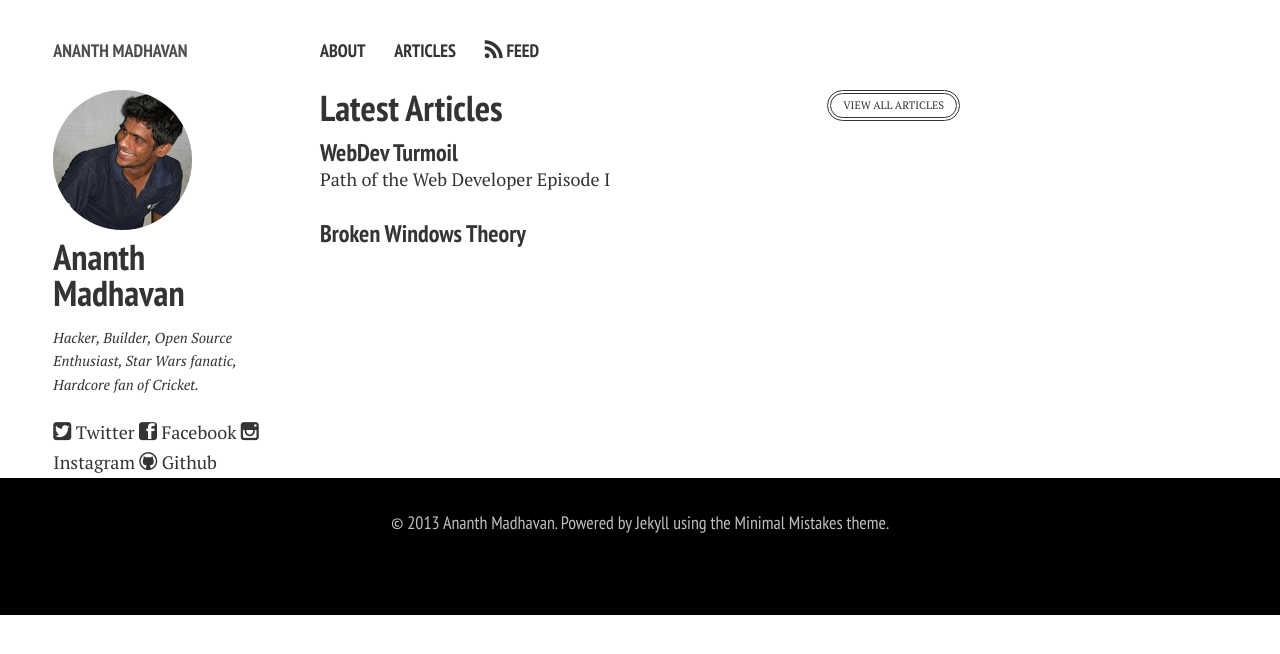
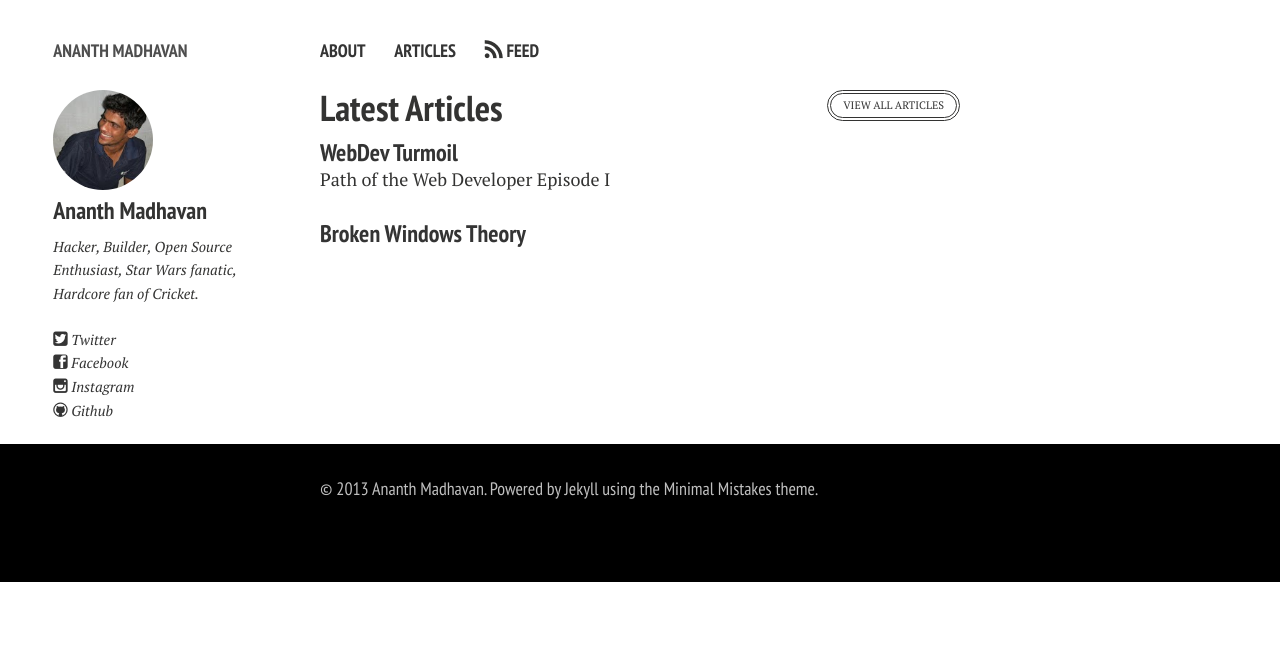
Before and after one commit to ananth99/ananth99.github.com, a Jekyll site: the page built from index.md, in a window 1280 px wide. Shown: the top 654 px of the page. Built offline with Jekyll 4.4.1, drawn with Linux system fonts in a browser that asks for light colours; nearby versions of some CDN libraries.

Commit message:
Modifying bio.

```diff
--- a/_includes/author-bio.html
+++ b/_includes/author-bio.html
@@ -1,11 +1,11 @@
-<img src="{{ site.url }}/images/{{ site.owner.avatar }}" class="bio-photo" alt="{{ site.owner.name }} bio photo"></a>
-<h3>{{ site.owner.name }}</h3>
+<img src="/images/{{ site.owner.avatar }}" class="bio-photo" alt="{{ site.owner.name }} bio photo" width="100" height="100"></a>
+<h4>{{ site.owner.name }}</h4>
 <p>{{ site.owner.bio }}</p>
-{% if site.owner.twitter %}<a href="http://twitter.com/{{ site.owner.twitter }}" class="author-social" target="_blank"><i class="icon-twitter"></i> Twitter</a>{% endif %}
-{% if site.owner.facebook %}<a href="http://facebook.com/{{ site.owner.facebook }}" class="author-social" target="_blank"><i class="icon-facebook"></i> Facebook</a>{% endif %}
-{% if site.owner.google_plus %}<a href="{{ site.owner.google_plus }}" class="author-social" target="_blank"><i class="icon-google-plus"></i> Google+</a>{% endif %}
-{% if site.owner.linkedin %}<a href="http://linkedin.com/in/{{ site.owner.linkedin }}" class="author-social" target="_blank"><i class="icon-linkedin"></i> LinkedIn</a>{% endif %}
-{% if site.owner.instagram %}<a href="http://instagram.com/{{ site.owner.instagram }}" class="author-social" target="_blank"><i class="icon-instagram"></i> Instagram</a>{% endif %}
-{% if site.owner.github %}<a href="http://github.com/{{ site.owner.github }}" class="author-social" target="_blank"><i class="icon-github"></i> Github</a>{% endif %}
-{% if site.owner.lastfm %}<a href="http://lastfm.com/{{ site.owner.lastfm }}" class="author-social" target="_blank"><i class="icon-lastfm"></i> Last.fm</a>{% endif %}
-{% if site.owner.tumblr %}<a href="http://{{ site.owner.tumblr }}.tumblr.com" class="author-social" target="_blank"><i class="icon-tumblr"></i> Tumblr</a>{% endif %}
+{% if site.owner.twitter %}<p style="text-indent:0;margin-top:1.5em;"><a href="http://twitter.com/{{ site.owner.twitter }}" target="_blank"><i class="icon-twitter"></i> Twitter</a></p>{% endif %}
+{% if site.owner.facebook %}<p style="text-indent:0;"><a href="http://facebook.com/{{ site.owner.facebook }}" target="_blank"><i class="icon-facebook"></i> Facebook</a></p>{% endif %}
+{% if site.owner.google_plus %}<p style="text-indent:0;"><a href="{{ site.owner.google_plus }}" target="_blank"><i class="icon-google-plus"></i> Google+</a></p>{% endif %}
+{% if site.owner.linkedin %}<p style="text-indent:0;"><a href="http://linkedin.com/in/{{ site.owner.linkedin }}" target="_blank"><i class="icon-linkedin"></i> LinkedIn</a></p>{% endif %}
+{% if site.owner.instagram %}<p style="text-indent:0;"><a href="http://instagram.com/{{ site.owner.instagram }}" target="_blank"><i class="icon-instagram"></i> Instagram</a></p>{% endif %}
+{% if site.owner.github %}<p style="text-indent:0;"><a href="http://github.com/{{ site.owner.github }}" target="_blank"><i class="icon-github"></i> Github</a></p>{% endif %}
+{% if site.owner.lastfm %}<p style="text-indent:0;"><a href="http://lastfm.com/{{ site.owner.lastfm }}" target="_blank"><i class="icon-lastfm"></i> Last.fm</a></p>{% endif %}
+{% if site.owner.tumblr %}<p style="text-indent:0;"><a href="http://{{ site.owner.tumblr }}.tumblr.com" target="_blank"><i class="icon-tumblr"></i> Tumblr</a></p>{% endif %}
--- a/_includes/footer.html
+++ b/_includes/footer.html
@@ -1 +1 @@
-<h6 style="text-align:center;">&copy; {{ site.time | date: '%Y' }} {{ site.owner.name }}. Powered by <a href="http://jekyllrb.com">Jekyll</a> using the <a href="http://mademistakes.com/">Minimal Mistakes</a> theme.</h6>
+<h6>&copy; {{ site.time | date: '%Y' }} {{ site.owner.name }}. Powered by <a href="http://jekyllrb.com">Jekyll</a> using the <a href="http://mademistakes.com/">Minimal Mistakes</a> theme.</h6>
```
Also changed, not shown: 8 other files.
